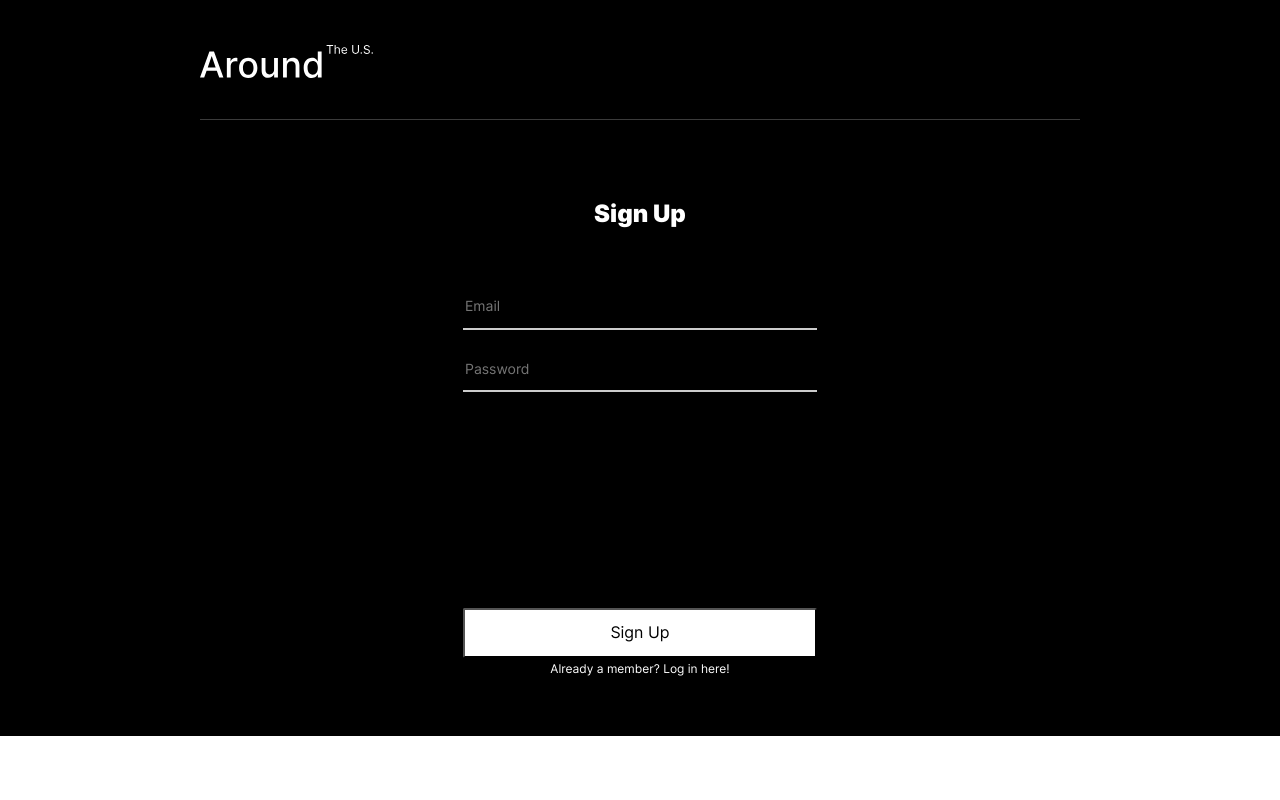
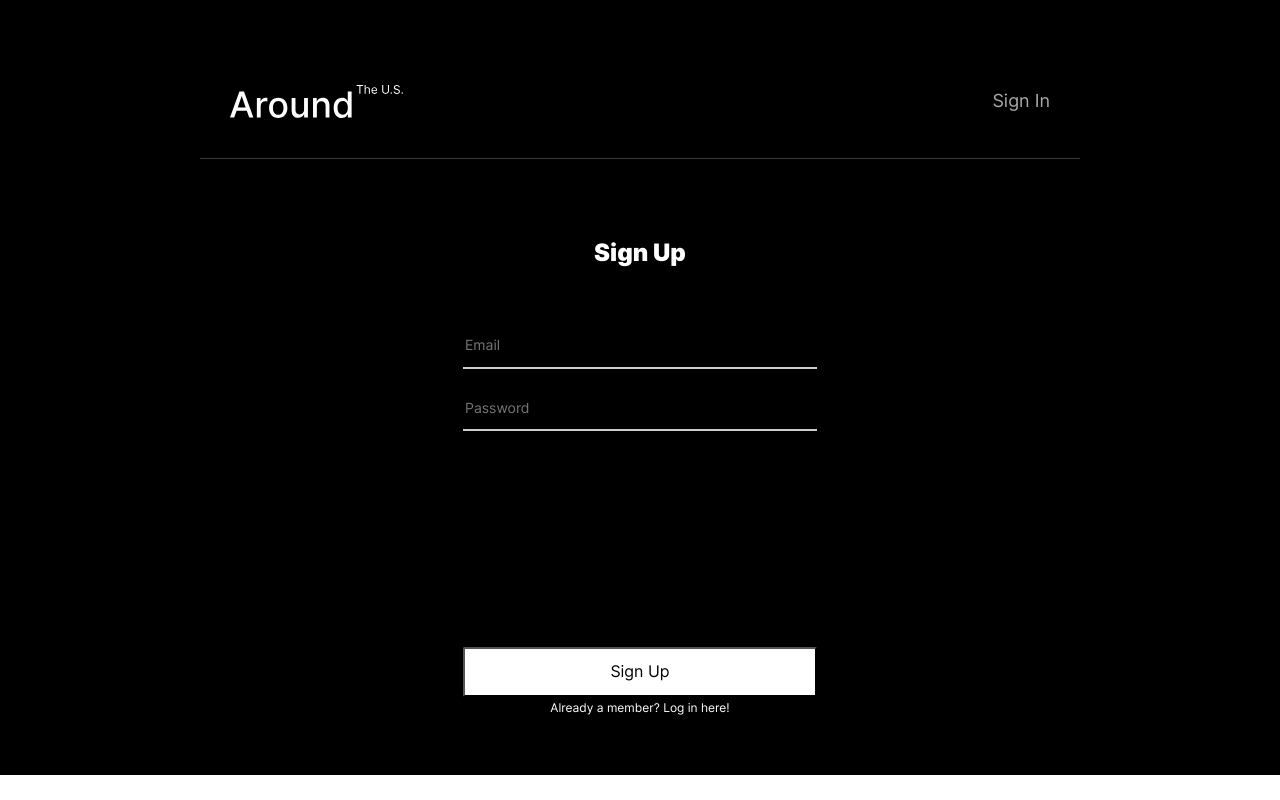
Before and after one commit to Yotam7298/react-around-auth, a React (Create React App) app: page /signup in a window 1280 px wide. Built offline with nearby package versions, Linux system fonts and the light colour scheme; no server answers.

Commit message:
full header rework

```diff
--- a/src/blocks/header.css
+++ b/src/blocks/header.css
@@ -1,6 +1,75 @@
 .header {
+  display: flex;
+  flex-direction: column;
+  align-items: center;
+}
+
+.header__content {
+  padding: 0 30px;
+  width: calc(260px + 560 * ((100vw - 320px) / 960));
+  max-width: 880px;
+  height: fit-content;
+  border-bottom: 1px solid rgba(84, 84, 84, 0.7);
+  display: flex;
+  align-items: center;
+  justify-content: space-between;
+}
+
+.header__container {
+  display: flex;
+  align-items: center;
+}
+
+.header__drawer {
+  display: flex;
+  flex-direction: column;
+  align-items: center;
   width: calc(320px + 560 * ((100vw - 320px) / 960));
-  max-width: 880px;
-  height: calc(56px + 18 * ((100vw - 320px) / 960));
   border-bottom: 1px solid rgba(84, 84, 84, 0.7);
 }
+
+.header__drawer-icon {
+  display: flex;
+  height: 24px;
+  border: none;
+  padding: 0;
+  background-color: black;
+  flex-direction: column;
+  justify-content: space-between;
+}
+
+.header__drawer-icon:hover {
+  opacity: 0.7;
+  cursor: pointer;
+}
+
+.header__drawer-line {
+  width: 24px;
+  border-top: 3px solid white;
+}
+
+.header__button {
+  margin-left: 24px;
+  border: none;
+  font-family: Inter, sans-serif;
+  font-weight: 400;
+  font-size: 18px;
+  color: white;
+  text-decoration: none;
+}
+
+.header__button_logged {
+  color: #a9a9a9;
+}
+
+.header__email {
+  font-family: Inter, sans-serif;
+  font-weight: 500;
+  font-size: 18px;
+}
+
+@media screen and (max-width: 600px) {
+  .header__button {
+    margin: 18px 0 40px;
+  }
+}
--- a/src/blocks/logo.css
+++ b/src/blocks/logo.css
@@ -1,4 +1,4 @@
 .logo {
   width: calc(126px + 47 * ((100vw - 320px) / 960));
-  margin-left: calc(27px - 27 * ((100vw - 320px) / 960));
+  margin: calc(32px + 8 * ((100vw - 320px) / 960)) 0;
 }
--- a/src/components/Authorization/SignUp.js
+++ b/src/components/Authorization/SignUp.js
@@ -2,8 +2,6 @@ import React from "react";
 import AuthorizeForm from "./AuthorizeForm";
 
 export default function SignUp() {
-  console.log(window.location.pathname);
-
   return (
     <AuthorizeForm
       formTitle="Sign Up"
--- a/src/components/Header.js
+++ b/src/components/Header.js
@@ -1,9 +1,86 @@
+import React, { useEffect, useState } from "react";
 import aroundLogoPath from "../images/around-logo.svg";
+import LoggedInContext from "../contexts/LoggedInContext";
 
 export default function Header() {
+  const [screenWidth, setScreenWidth] = React.useState(window.innerWidth);
+  const [isDrawerOpen, setIsDrawerOpen] = React.useState(false);
+  const isLoggedIn = React.useContext(LoggedInContext);
+
+  function toggleDrawer() {
+    setIsDrawerOpen(!isDrawerOpen);
+  }
+
+  function getScreenWidth() {
+    setScreenWidth(window.innerWidth);
+  }
+
+  useEffect(() => {
+    window.addEventListener("resize", getScreenWidth);
+    return () => window.removeEventListener("resize", getScreenWidth);
+  });
+
+  let headerPath = window.location.pathname;
+
+  switch (headerPath) {
+    case "/signin":
+      headerPath = {
+        link: "/signup",
+        text: "Sign Up",
+      };
+      break;
+    case "/signup":
+      headerPath = { link: "/signin", text: "Sign In" };
+      break;
+    default:
+      headerPath = {
+        email: "email@email.com",
+        link: "/signin",
+        text: "Sign Out",
+      };
+      break;
+  }
+
   return (
     <header className="header">
-      <img src={aroundLogoPath} alt="Around the us logo" className="logo" />
+      {isDrawerOpen && (
+        <div className="header__drawer">
+          <p className="header__email">{headerPath.email}</p>
+          <a
+            href={headerPath.link}
+            className="header__button header__button_logged"
+          >
+            {headerPath.text}
+          </a>
+        </div>
+      )}
+      <div className="header__content">
+        <img src={aroundLogoPath} alt="Around the us logo" className="logo" />
+
+        {isLoggedIn ? (
+          screenWidth > 600 ? (
+            <div className="header__container">
+              <p className="header__email">{headerPath.email}</p>
+              <a
+                href={headerPath.link}
+                className="header__button header__button_logged"
+              >
+                {headerPath.text}
+              </a>
+            </div>
+          ) : (
+            <button onClick={toggleDrawer} className="header__drawer-icon">
+              <div className="header__drawer-line"></div>
+              <div className="header__drawer-line"></div>
+              <div className="header__drawer-line"></div>
+            </button>
+          )
+        ) : (
+          <a href={headerPath.link} className="header__button">
+            {headerPath.text}
+          </a>
+        )}
+      </div>
     </header>
   );
 }
```
